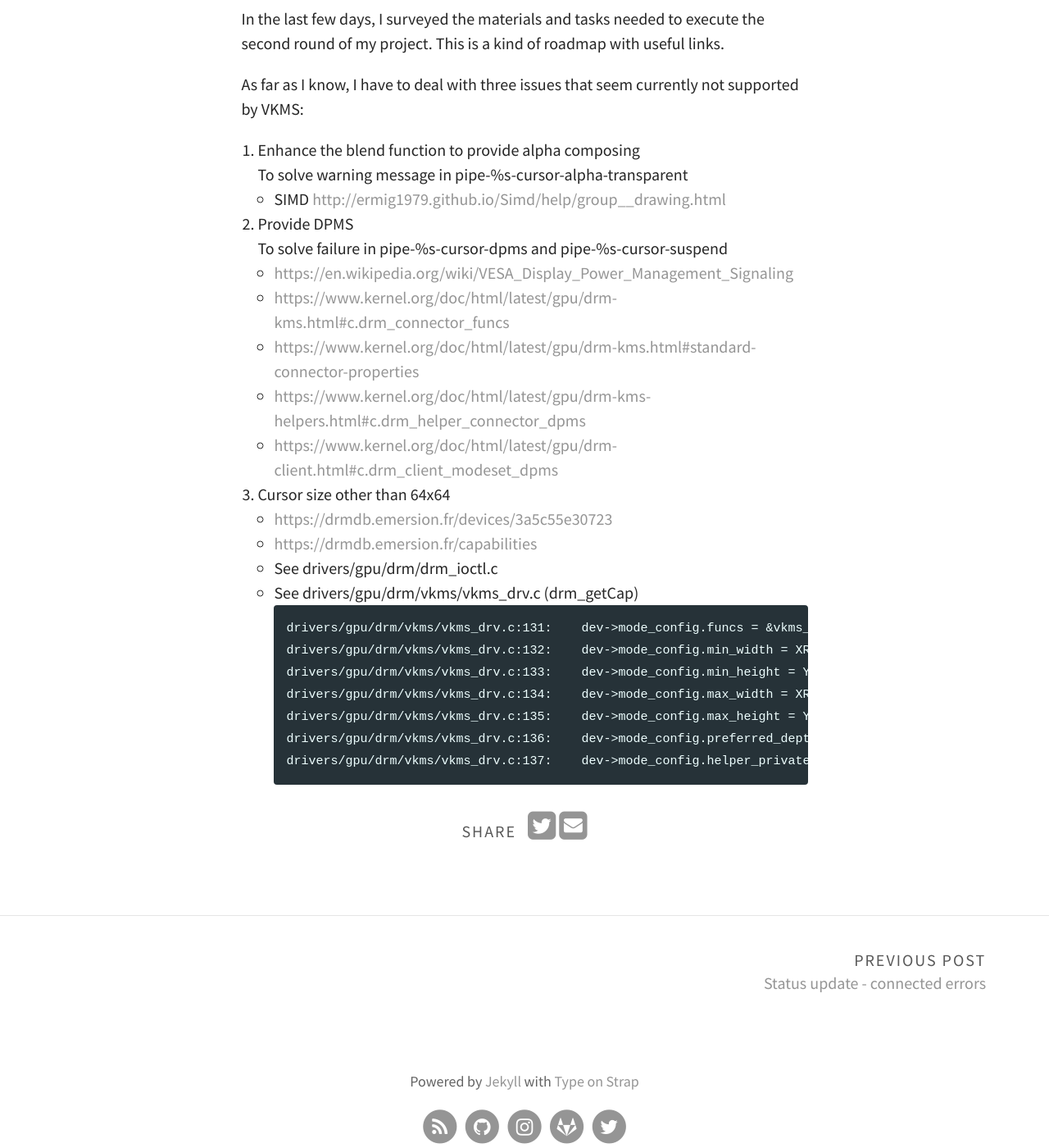
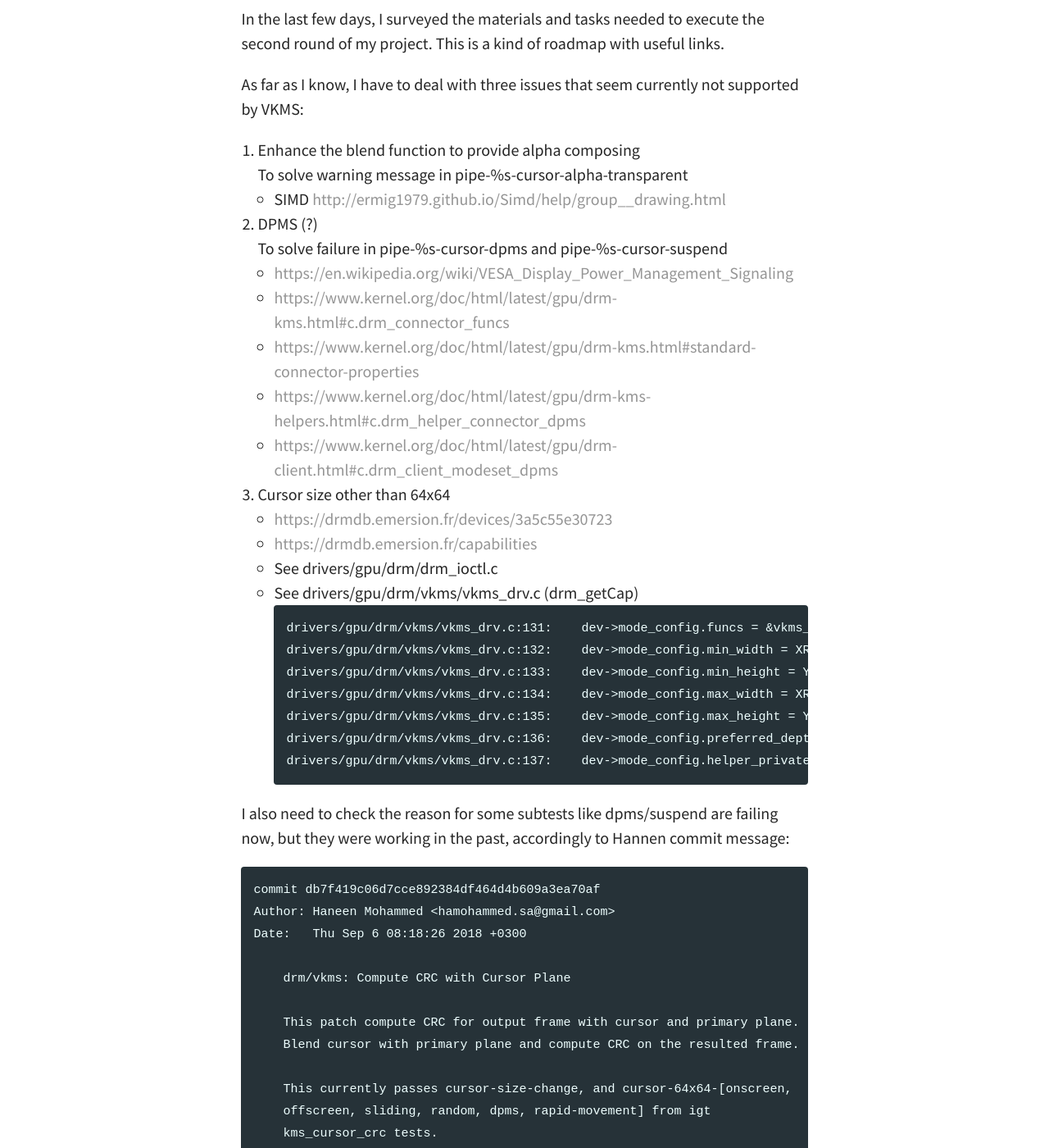
Before and after one commit to melissawen/melissawen.github.io, a Jekyll site: the page built from _posts/2020-07-06-first-round.md, in a window 1280 px wide and 1400 px high, scrolled down 1663 px. Shown: the whole window at 82% size. Built offline with Jekyll 4.4.1, drawn with Linux system fonts in a browser that asks for light colours; some of the changed text lies outside the part shown.

Commit message:
add hannen commit

````diff
--- a/_posts/2020-07-06-first-round.md
+++ b/_posts/2020-07-06-first-round.md
@@ -63,7 +63,7 @@ supported by VKMS:
 1. Enhance the blend function to provide alpha composing
 To solve warning message in pipe-%s-cursor-alpha-transparent
 * SIMD <http://ermig1979.github.io/Simd/help/group__drawing.html>
-2. Provide DPMS
+2. DPMS (?)
 To solve failure in pipe-%s-cursor-dpms and pipe-%s-cursor-suspend
 * <https://en.wikipedia.org/wiki/VESA_Display_Power_Management_Signaling>
 * <https://www.kernel.org/doc/html/latest/gpu/drm-kms.html#c.drm_connector_funcs>
@@ -84,3 +84,25 @@ drivers/gpu/drm/vkms/vkms_drv.c:135:    dev->mode_config.max_height = YRES_MAX;
 drivers/gpu/drm/vkms/vkms_drv.c:136:    dev->mode_config.preferred_depth = 24;
 drivers/gpu/drm/vkms/vkms_drv.c:137:    dev->mode_config.helper_private = &vkms_mode_config_helpers;
 ```
+
+I also need to check the reason for some subtests like dpms/suspend are failing
+now, but they were working in the past, accordingly to Hannen commit message:
+
+```
+commit db7f419c06d7cce892384df464d4b609a3ea70af
+Author: Haneen Mohammed <hamohammed.sa@gmail.com>
+Date:   Thu Sep 6 08:18:26 2018 +0300
+
+    drm/vkms: Compute CRC with Cursor Plane
+
+    This patch compute CRC for output frame with cursor and primary plane.
+    Blend cursor with primary plane and compute CRC on the resulted frame.
+
+    This currently passes cursor-size-change, and cursor-64x64-[onscreen,
+    offscreen, sliding, random, dpms, rapid-movement] from igt
+    kms_cursor_crc tests.
+
+    Signed-off-by: Haneen Mohammed <hamohammed.sa@gmail.com>
+    Signed-off-by: Daniel Vetter <daniel.vetter@ffwll.ch>
+    Link: https://patchwork.freedesktop.org/patch/msgid/b1749f5c90da5721a481f12740e2e370edb4a752.1536210181.git.hamohammed.sa@gmail.com
+```
````
